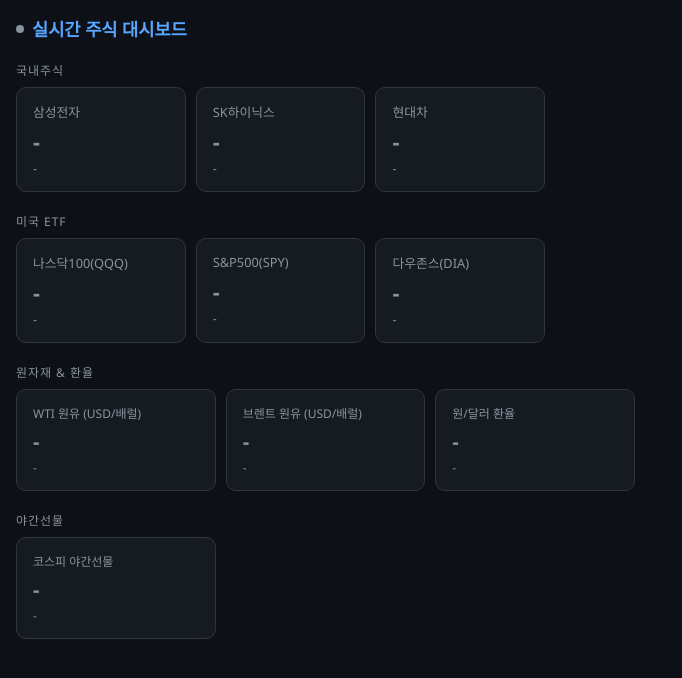
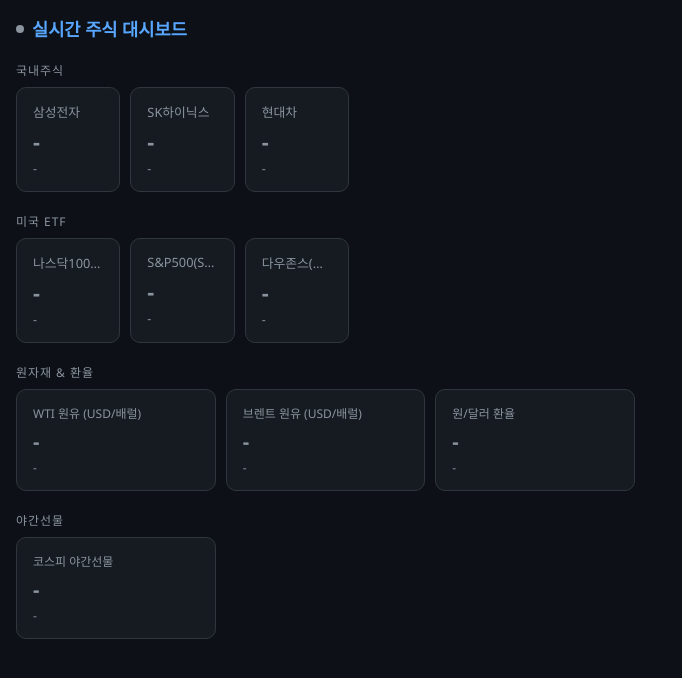
Before and after one commit to isjeong79/mystocks, a website: page public/index.html in a window 1280 px wide. Shown: the whole page, without its empty margins (0-682 px from the left). Drawn offline with Linux system fonts and the light colour scheme.

Commit message:
박스 가로크기 변경

```diff
--- a/public/index.html
+++ b/public/index.html
@@ -59,7 +59,7 @@
     /* ── 주식 그리드 ─────────────────── */
     .stock-grid {
       display: grid;
-      grid-template-columns: repeat(auto-fill, minmax(160px, 1fr));
+      grid-template-columns: repeat(auto-fill, minmax(100px, 1fr));
       gap: 10px;
     }
 
```
